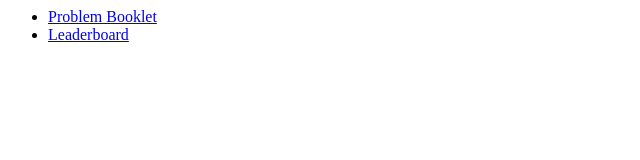
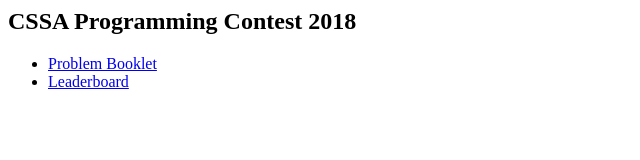
Before and after one commit to umanitoba-cssa/2018-contest, a plain HTML site: page index.html in a window 1280 px wide. Shown: the whole page, without its empty margins (0-640 px from the left). Drawn offline with Linux system fonts and the light colour scheme.

Commit message:
added header to listing

```diff
--- a/index.html
+++ b/index.html
@@ -3,6 +3,7 @@
     <title>CSSA Programming Contest 2018</title>
 </head>
 <body>
+    <h2>CSSA Programming Contest 2018</h2>
     <ul>
         <li><a href="booklet.pdf">Problem Booklet</a></li>
         <li><a href="leaderboard.html">Leaderboard</a></li>
```
